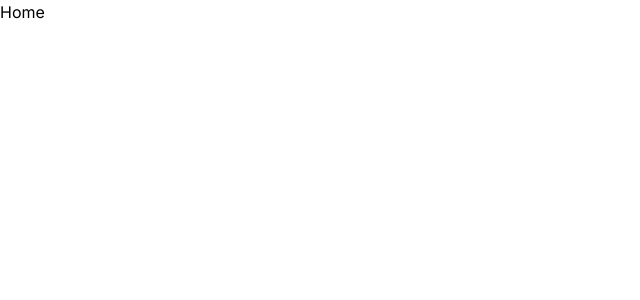
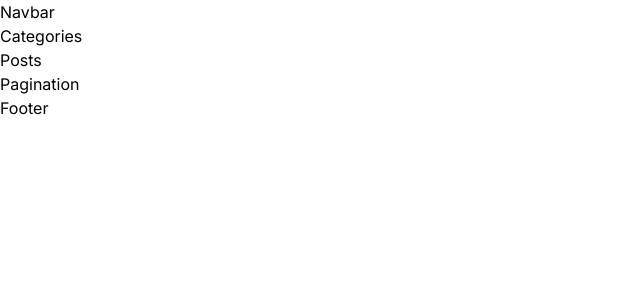
Before and after one commit to connor-davis/nextjs13-grafbase, a Next.js app: page / in a window 1280 px wide. Shown: the top 300 px of the page, without its empty margins (0-640 px from the left). Built offline with nearby package versions, Linux system fonts and the light colour scheme.

Commit message:
Initial components

```diff
--- a/app/layout.js
+++ b/app/layout.js
@@ -1,4 +1,6 @@
+import Navbar from "@/components/Navbar";
 import "./globals.css";
+import Footer from "@/components/Footer";
 
 export const metadata = {
   title: "GrafBase",
@@ -8,7 +10,11 @@ export const metadata = {
 export default function RootLayout({ children }) {
   return (
     <html lang="en">
-      <body>{children}</body>
+      <body>
+        <Navbar />
+        <main>{children}</main>
+        <Footer />
+      </body>
     </html>
   );
 }
--- a/app/page.jsx
+++ b/app/page.jsx
@@ -2,9 +2,11 @@ import React from 'react'
 
 const Home = () => {
   return (
-    <div>
-        <h1>Home</h1>
-    </div>
+    <section>
+        <h1>Categories</h1>
+        <h1>Posts</h1>
+        <h1>Pagination</h1>
+    </section>
   )
 }
 
--- /dev/null
+++ b/components/Footer/index.jsx
@@ -0,0 +1,9 @@
+import React from 'react'
+
+const Footer = () => {
+  return (
+    <div>Footer</div>
+  )
+}
+
+export default Footer;
--- /dev/null
+++ b/components/Navbar/index.jsx
@@ -0,0 +1,9 @@
+import React from 'react'
+
+const Navbar = () => {
+  return (
+    <div>Navbar</div>
+  )
+}
+
+export default Navbar;
--- a/next.config.js
+++ b/next.config.js
@@ -1,4 +1,8 @@
 /** @type {import('next').NextConfig} */
-const nextConfig = {}
+const nextConfig = {
+  images: {
+    domains: [],
+  },
+};
 
-module.exports = nextConfig
+module.exports = nextConfig;
```
